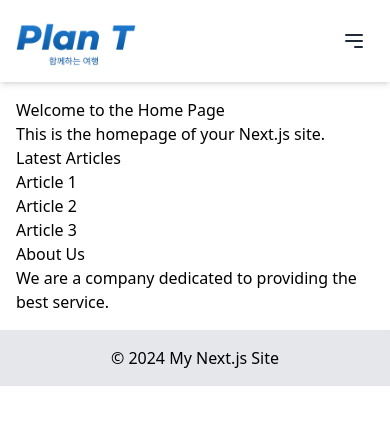
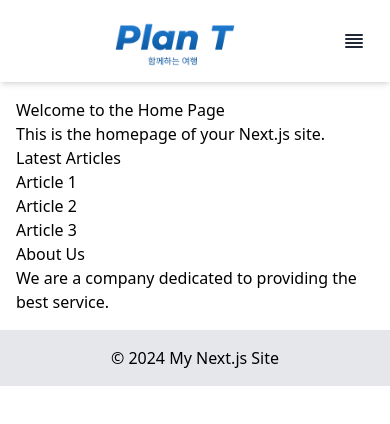
Before and after one commit to leeys951006/Travel2, a Next.js app in the folder travelplan/: page / in a window 390 px wide. Shown: the top 424 px of the page. Built offline with nearby package versions, Linux system fonts and the light colour scheme.

Commit message:
네이게이션 바 수정

```diff
--- a/travelplan/app/layout.tsx
+++ b/travelplan/app/layout.tsx
@@ -11,13 +11,14 @@ export default function RootLayout({ children }: { children: React.ReactNode })
     <html lang="en" className="font-sans">
       <body className="bg-white m-0 p-0">
         <header className="flex justify-between items-center p-4 bg-white shadow-md">
-          <Link href="/">
-            <img src="/logo.png" alt="Site Logo" className="max-w-[120px] md:max-w-[150px]" />
+          <div className="flex-grow"></div>
+          <Link href="/" className="flex-grow-0">
+            <img src="/logo.png" alt="Site Logo" className="mx-auto max-w-[120px] md:max-w-[150px]" />
           </Link>
-          <div className="flex items-center">
+          <div className="flex-grow text-right">
             <button className="md:hidden p-2" onClick={() => setMenuOpen(!menuOpen)}>
               <svg className="w-6 h-6 text-gray-800" fill="none" stroke="currentColor" viewBox="0 0 24 24" xmlns="http://www.w3.org/2000/svg">
-                <path strokeLinecap="round" strokeLinejoin="round" strokeWidth="2" d="M4 6h16M4 12h16m-7 6h7"></path>
+                <path strokeLinecap="round" strokeLinejoin="round" strokeWidth="2" d="M4 6h16M4 10h16M4 14h16M4 18h16"></path>
               </svg>
             </button>
           </div>
```
